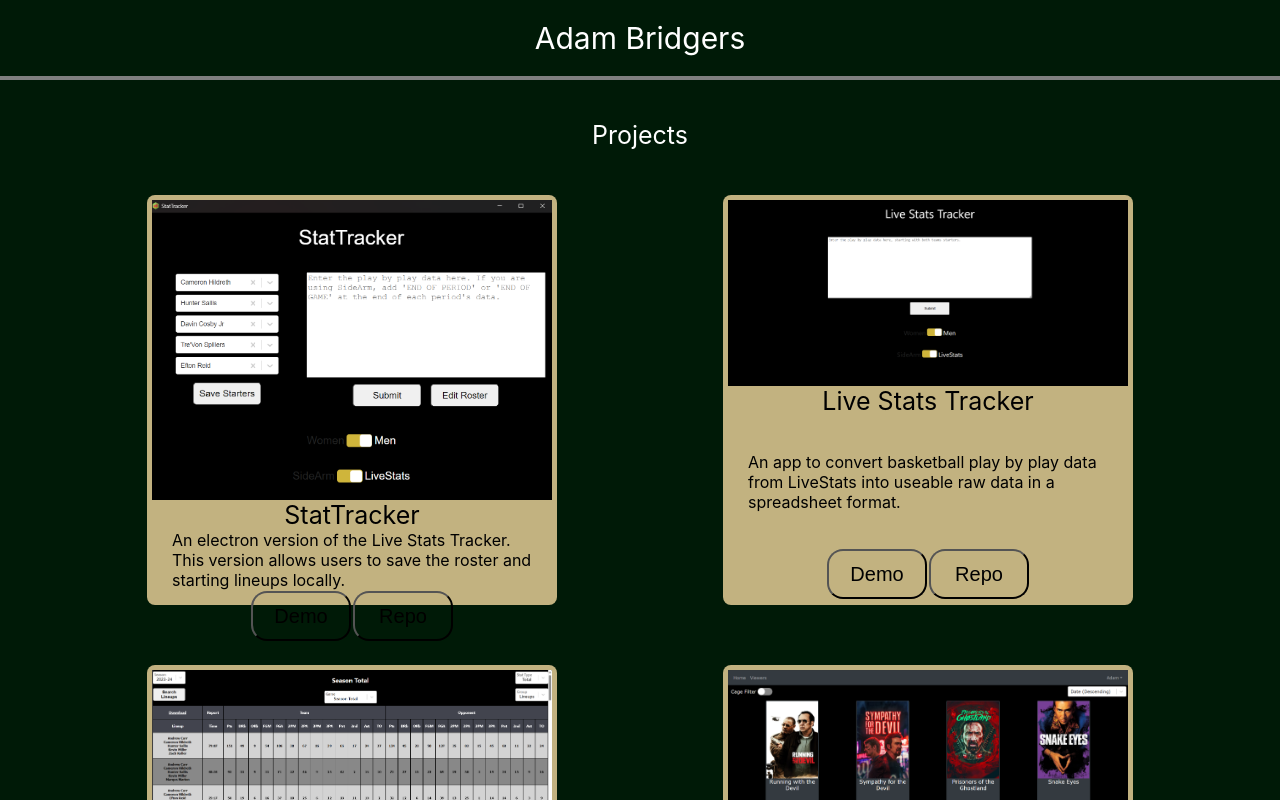
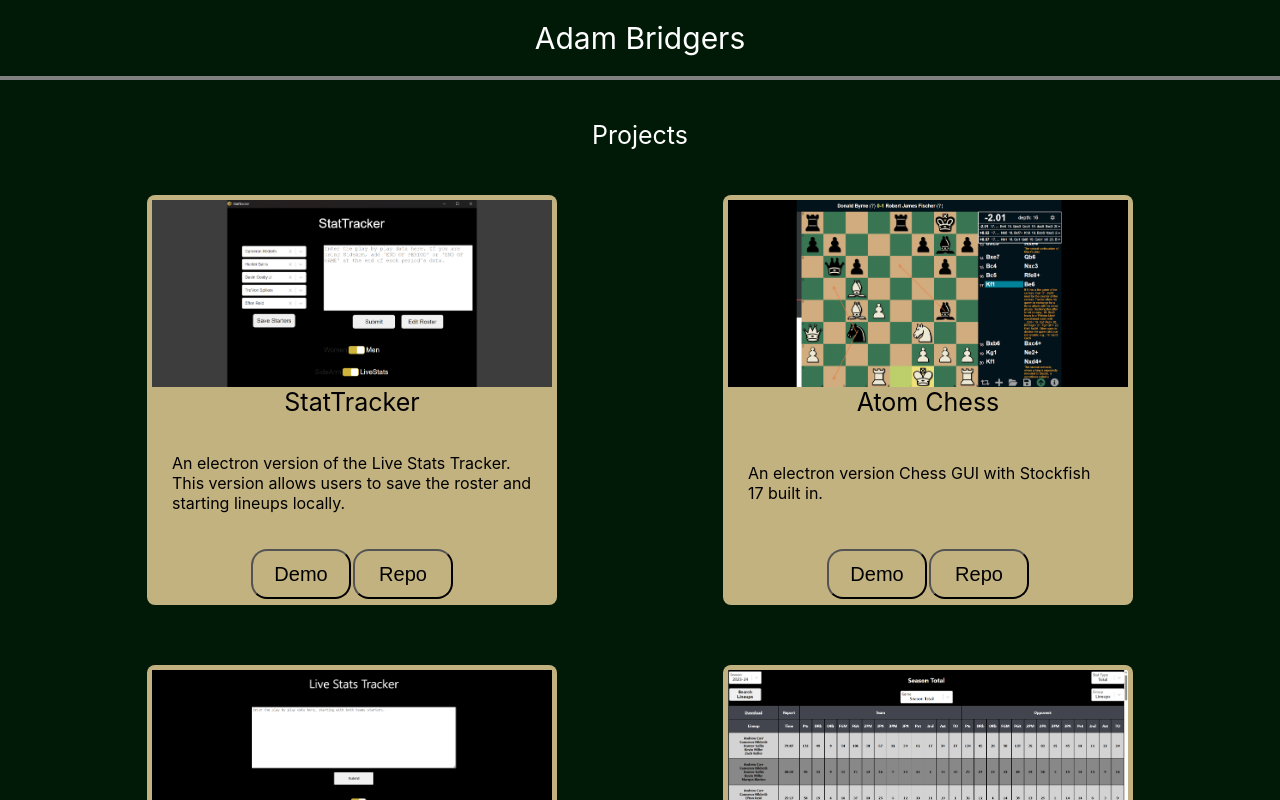
Before and after one commit to awbridgers/awbridgers.github.io, a React (Create React App) app: page / in a window 1280 px wide. Shown: the top 800 px of the page. Built offline with nearby package versions, Linux system fonts and the light colour scheme.

Commit message:
add atom chess

```diff
--- a/src/repos.ts
+++ b/src/repos.ts
@@ -8,6 +8,7 @@ import vocabList from './images/vocab-list.png'
 import tacticsApp from './images/tactics-app.png'
 import football from './images/football-analysis.png'
 import statTracker from './images/stat-tracker.png'
+import atomChess from './images/atom-chess.png'
 
 export const repos = [
   {
@@ -16,6 +17,14 @@ export const repos = [
     pagesURL: 'https://github.com/awbridgers/StatTracker/releases',
     image: statTracker,
     description: 'An electron version of the Live Stats Tracker. This version allows users to save the roster and starting lineups locally.'
+
+  },
+  {
+    title: "Atom Chess",
+    repoURL: 'https://github.com/awbridgers/atom-chess',
+    pagesURL: 'https://github.com/awbridgers/atom-chess/releases',
+    image: atomChess,
+    description: 'An electron version Chess GUI with Stockfish 17 built in.'
 
   },
   {
```
Also changed, not shown: src/images/atom-chess.png (added), src/images/stat-tracker.png.
